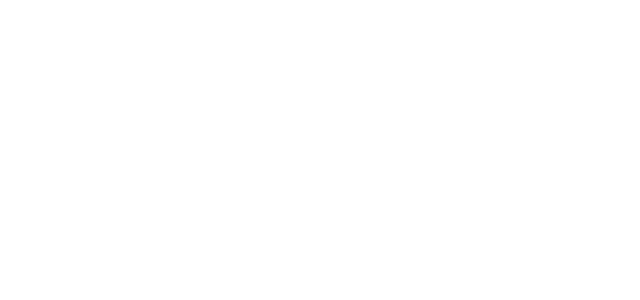
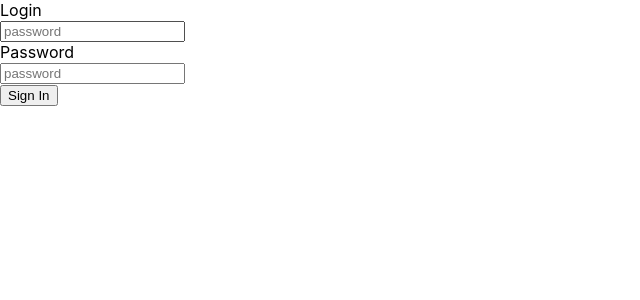
Before and after one commit to dobrerzeczy/drz-app, a Nuxt app: page /login in a window 1280 px wide. Before the commit this address had no page. Shown: the top 300 px of the page, without its empty margins (0-640 px from the left). Built offline with nearby package versions, Linux system fonts and the light colour scheme.

Commit message:
Create login.vue

```diff
--- /dev/null
+++ b/pages/login.vue
@@ -0,0 +1,32 @@
+<template>
+    <div>
+        <div>
+                <label for="inputLogin">Login</label>
+                <br>
+                <input type="text" id="inputLogin" name="inputLogin" placeholder="password" v-model="username">
+                <br>
+                <label for="inputPassword">Password</label>
+                <br>
+                <input type="password" id="inputPassword" name="inputPassword" placeholder="password" v-model="password">
+                <br>
+                <button @click="handleLogin">Sign In</button>
+        </div>
+     </div>
+</template>
+
+<script>
+export default {
+    data() {
+        return  {
+        username: "",
+        password: "",
+    }
+    },
+    methods:{
+        handleLogin()
+        {
+            this.$router.push("/")
+        }
+    }
+}
+</script>
```
